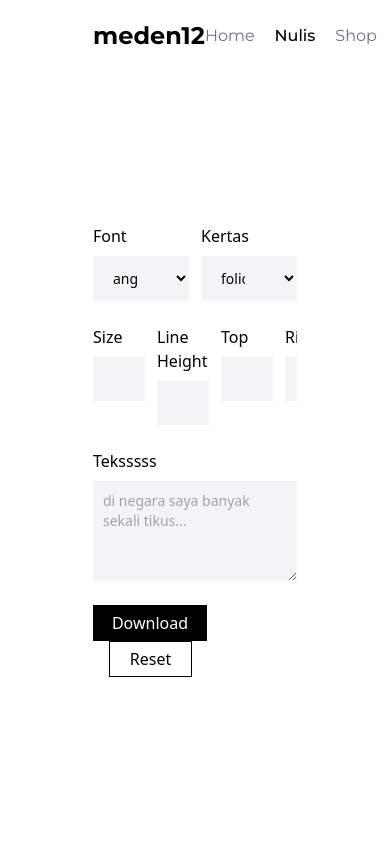
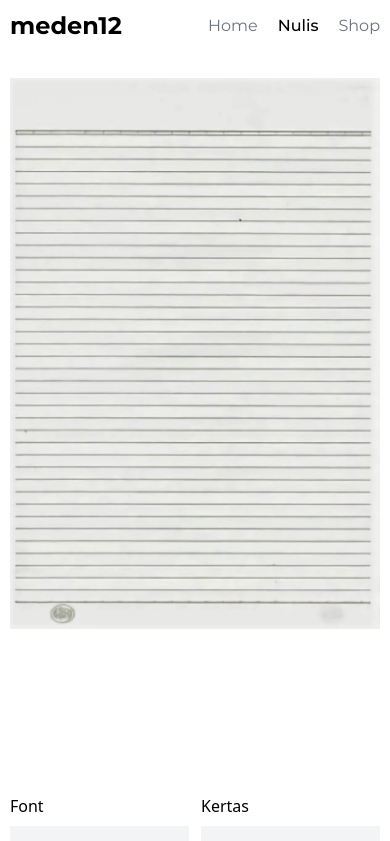
Before and after one commit to alfisyahrinn/meden12, a React (Vite) app: page /nulis in a window 390 px wide. Shown: the top 841 px of the page. Built offline with nearby package versions, Linux system fonts and the light colour scheme.

Commit message:
nulis Responsive

```diff
--- a/src/App.jsx
+++ b/src/App.jsx
@@ -6,7 +6,7 @@ import { NavbarComponents } from './components';
 export default function App() {
   return (
     <BrowserRouter>
-      <section id="container">
+      <section id="container" className="pt-[10px] px-[10px] lg:pt-[20px] lg:px-[98px]">
         <NavbarComponents />
         <main>
           <Routes>
--- a/src/assets/style/index.css
+++ b/src/assets/style/index.css
@@ -2,9 +2,14 @@
 @tailwind base;
 @tailwind components;
 @tailwind utilities;
+/* @media (min-width: 2135px) {
+  #container {
+    padding: 20px 93px 0 93px;
+  }
+}
 #container {
-  padding: 20px 93px 0 93px;
-}
+  padding: 10px 10px 0 10px;
+} */
 nav a.active {
   color: #000;
   font-weight: 500;
--- a/src/components/NavbarComponents.jsx
+++ b/src/components/NavbarComponents.jsx
@@ -2,7 +2,7 @@ import React from 'react';
 import { Link, NavLink } from 'react-router-dom';
 export default function NavbarComponents() {
   return (
-    <div className="flex items-center justify-between font-montserrat mb-[61px]">
+    <div className="flex items-center justify-between font-montserrat lg:mb-[61px] mb-[36px]">
       <p className="font-bold text-2xl">meden12</p>
       <nav className="flex gap-5 [&:not(:hover)>a]:opacity-100 [&>a]:transition-opacity">
         <NavLink to="/" className="[&:not(:hover)]:opacity-50 active:text-blue-800 active:font-medium text-gray-500">
--- a/src/components/Nulis/NulisLeft.jsx
+++ b/src/components/Nulis/NulisLeft.jsx
@@ -67,13 +67,13 @@ export default function NulisLeft({ setData, data, handleDownload }) {
   `;
 
   return (
-    <div className=" w-full ">
+    <div className="w-full mt-[16px]">
       <GlobalStyle />
       <form action="">
         <div className="flex gap-3">
           <div className="w-full space-y-[8px]">
             <label className="text-[16px]">Font</label>
-            <select id="font" className="py-3 px-4 pr-9 block w-full text-sm bg-gray-100 " value={atribut.font} name="font" onChange={handleAtribut}>
+            <select id="font" className="py-3 px-4  block w-full text-sm bg-gray-100 " value={atribut.font} name="font" onChange={handleAtribut}>
               {dataFont.map((item, index) => (
                 <option className="text-gray-600" value={item.font} key={index}>
                   {item.font.slice(0, item.font.length - 4)}
@@ -83,7 +83,7 @@ export default function NulisLeft({ setData, data, handleDownload }) {
           </div>
           <div className="w-full space-y-[8px]">
             <label className="text-[16px]">Kertas</label>
-            <select id="kertas" name="kertas" value={atribut.kertas} onChange={handleAtribut} className="py-3 px-4 pr-9 block w-full text-sm bg-gray-100 ">
+            <select id="kertas" name="kertas" value={atribut.kertas} onChange={handleAtribut} className="py-3 px-4  block w-full text-sm bg-gray-100 ">
               {dataKertas.map((item, index) => (
                 <option className="text-gray-600" value={item.kertas} key={index}>
                   {item.kertas.slice(0, item.kertas.length - 4)}
@@ -92,31 +92,30 @@ export default function NulisLeft({ setData, data, handleDownload }) {
             </select>
           </div>
         </div>
-        <div className="flex gap-3 mt-[24px]">
+        <div className="flex gap-3 mt-[24px] lg:flex-nowrap flex-wrap">
           <div className="space-y-[8px]">
             <label className="text-[16px]">Size</label>
-            <input name="size" value={data.size} onChange={handleData} id="size" type="number" className="py-3 px-4 pr-9 block w-full text-sm bg-gray-100 " />
+            <input name="size" value={data.size} onChange={handleData} id="size" type="number" className="py-3 px-4 block w-[140px] lg:w-full text-sm bg-gray-100 " />
           </div>
           <div className="space-y-[8px]">
             <label className="text-[16px]">Line Height</label>
-            <input name="height" value={data.height} onChange={handleData} id="height" type="text" className="py-3 px-4 pr-9 block w-full text-sm bg-gray-100 " />
+            <input name="height" value={data.height} onChange={handleData} id="height" type="text" className="py-3 px-4  block w-[140px] lg:w-full text-sm bg-gray-100 " />
           </div>
           <div className="space-y-[8px]">
             <label className="text-[16px]">Top</label>
-            <input name="top" value={data.top} onChange={handleData} id="top" type="number" className="py-3 px-4 pr-9 block w-full text-sm bg-gray-100 " />
+            <input name="top" value={data.top} onChange={handleData} id="top" type="number" className="py-3 px-4  block w-[140px] text-sm lg:w-full bg-gray-100 " />
           </div>
-
           <div className="space-y-[8px] hidden">
             <label className="text-[16px]">Bottom</label>
-            <input name="bottom" value={data.bottom} onChange={handleData} id="bottom" type="number" className="py-3 px-4 pr-9 block w-full text-sm bg-gray-100 " />
+            <input name="bottom" value={data.bottom} onChange={handleData} id="bottom" type="number" className="py-3 px-4  block w-[140px] lg:w-full text-sm bg-gray-100 " />
           </div>
           <div className="space-y-[8px]">
             <label className="text-[16px]">Right</label>
-            <input value={data.right} name="right" onChange={handleData} id="right" type="number" className="py-3 px-4 pr-9 block w-full text-sm bg-gray-100 " />
+            <input value={data.right} name="right" onChange={handleData} id="right" type="number" className="py-3 px-4  block w-[140px] lg:w-full text-sm bg-gray-100 " />
           </div>
           <div className="space-y-[8px]">
             <label className="text-[16px]">Left</label>
-            <input value={data.left} id="left" onChange={handleData} name="left" type="number" className="py-3 px-4 pr-9 block w-full text-sm bg-gray-100 " />
+            <input value={data.left} id="left" onChange={handleData} name="left" type="number" className="py-3 px-4  block w-[140px] lg:w-full text-sm bg-gray-100 " />
           </div>
           <div className="space-y-[8px]">
             <label className="text-[16px]">Color</label>
@@ -128,7 +127,7 @@ export default function NulisLeft({ setData, data, handleDownload }) {
           <textarea onChange={handleData} name="text" id="message" rows="4" className="block p-2.5 w-full text-sm text-gray-900 bg-gray-100 " placeholder="di negara saya banyak sekali tikus..."></textarea>
         </div>
 
-        <div className="mt-[24px] space-x-[16px]">
+        <div className="my-[24px] space-x-[16px]">
           <button onClick={handleDownload} className="w-[114px] h-9 bg-black text-white font-medium">
             Download
           </button>
--- a/src/components/Nulis/NulisRight.jsx
+++ b/src/components/Nulis/NulisRight.jsx
@@ -14,11 +14,10 @@ export default function NulisRight({ data }) {
   // console.log(color);
 
   return (
-    <div className="w-[600px] overflow-scroll h-[80vh]">
-      <div className=" bg-gray-100 p-2 h-fit relative">
-        {/* <img src={Folio} alt="" className="w-[350px]" /> */}
-        <div className="w-[350px] h-[80vh] " id="image-container">
-          <p id="mantap" className="absolute font-custom1 top-0  px-3 mt-14" style={{ whiteSpace: 'pre-wrap' }}>
+    <div className="lg:w-[600px] lg:overflow-scroll lg:h-[80vh]">
+      <div className=" relative">
+        <div className="h-[700px] lg:h-[540px]" id="image-container">
+          <p id="mantap" className=" absolute font-custom1 top-0  px-3 mt-14" style={{ whiteSpace: 'pre-wrap' }}>
             {data.text}
           </p>
         </div>
--- a/src/pages/Nulis.jsx
+++ b/src/pages/Nulis.jsx
@@ -27,7 +27,7 @@ export default function NulisComponent() {
     });
   };
   return (
-    <div className="flex gap-[110px] items-center overflow-x-hidden">
+    <div className="flex flex-col-reverse lg:flex-row lg:gap-[110px] lg:items-center content-center">
       <NulisLeft setData={setData} data={data} handleDownload={handleDownload} />
       <NulisRight data={data} />
     </div>
```
